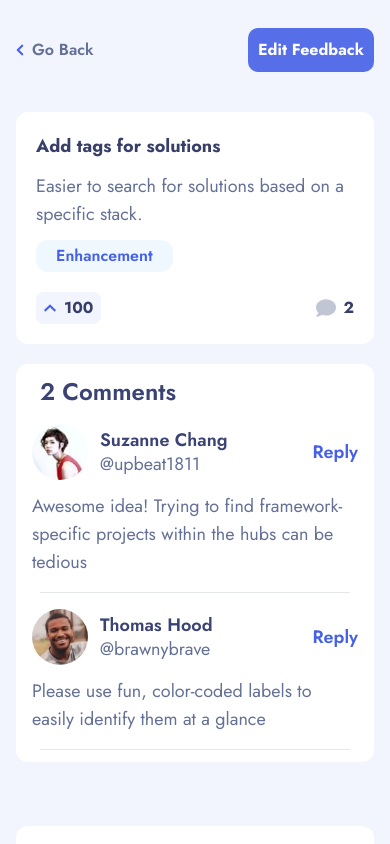
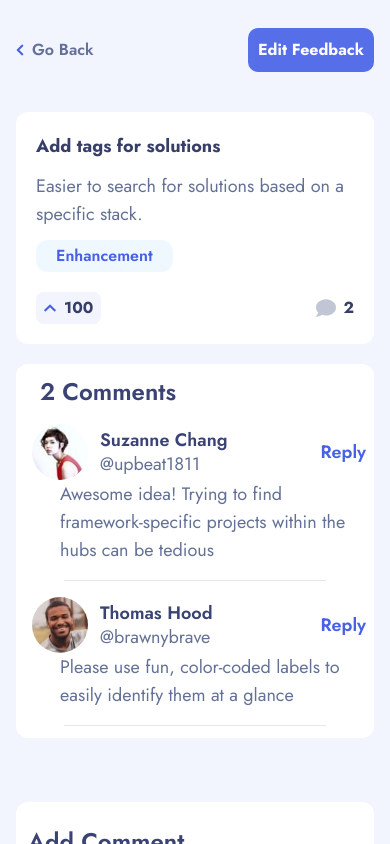
Before and after one commit to Abdul-Raziq1/ProductFeedBack, a React (Vite) app: page / in a window 390 px wide. Both pictures are taken after a click on the element 195 px from the left and 280 px from the top of the page. Shown: the top 844 px of the page. Built offline with nearby package versions, Linux system fonts and the light colour scheme.

Commit message:
Changed the way nested comments were rendered, completed the tablet view for comments screen

```diff
--- a/src/components/Comment.jsx
+++ b/src/components/Comment.jsx
@@ -6,13 +6,14 @@ const Comment = ({ message, isReply = false, replyToUser }) => {
   const [isReplying, setIsReplying] = useState(false);
   const { user, content } = message;
   const { name, username, image } = user;
-  console.log("Message", message);
+
+  console.log(message.user.username, "has", message);
   const replyHandler = () => {
     setIsReplying(!isReplying);
   };
   return (
     <>
-    <div className="py-4 px-2 flex flex-col bg-white">
+      <div className="py-4 pl-2 flex flex-col bg-white">
         <div className="flex items-center justify-between text-lg">
           <div className="flex items-center gap-3 tablet:gap-7">
             <img src={image} className="rounded-full w-14" />
@@ -23,19 +24,54 @@ const Comment = ({ message, isReply = false, replyToUser }) => {
               <span className=" text-darkGrayTheme">@{username}</span>
             </div>
           </div>
-        <button onClick={replyHandler} className="text-blueTheme font-semibold">
+          <button
+            onClick={replyHandler}
+            className="text-blueTheme font-semibold tablet:pr-5"
+          >
             Reply
           </button>
         </div>
-      <span className="tablet:self-end tablet:w-11/12 tablet:pl-6 pt-3 text-lg text-darkGrayTheme">
+        <div
+          className={`tablet:${
+            message?.replies?.length > 0 && "border-l-2 "
+          } ml-7`}
+        >
+          <div>
+            <div className="tablet:ml-14">
+              <span className="pt-3 text-lg text-darkGrayTheme ">
                 <span className="text-purpleTheme font-bold">
-          {isReply && replyToUser !== username ? `@${replyToUser} ` : ""}
+                  {message.replyingTo && replyToUser !== username
+                    ? `@${replyToUser} `
+                    : ""}
                 </span>
-        {content}
+                <span className="">{content}</span>
               </span>
-
             </div>
-      {isReplying && <Reply setIsReplying={setIsReplying} replyingTo={message.user.username} />}
+            <div
+              className={`pl-1 ${
+                isReply === false && message.replies?.length > 0 && "border-l-2"
+              } tablet:border-l-0`}
+            >
+              {isReplying && (
+                <Reply
+                  setIsReplying={setIsReplying}
+                  replyingTo={message.user.username}
+                />
+              )}
+              {message &&
+                message.replies?.length > 0 &&
+                message.replies.map((reply) => {
+                  return (
+                    <div key={reply.id}>
+                      <Comment message={reply} replyToUser={reply.replyingTo} />
+                    </div>
+                  );
+                })}
+            </div>
+          </div>
+        </div>
+      </div>
+      {message.replyingTo === undefined && <hr className="mx-10" />}
     </>
   );
 };
--- a/src/components/DetailedComments.jsx
+++ b/src/components/DetailedComments.jsx
@@ -9,19 +9,6 @@ const DetailedComments = ({ message, suggestionId, setSuggestion }) => {
   return (
     <IdContext.Provider value={{suggestionId, messageId: message.id, replyingTo: message.user.username, setSuggestion}}>
       <Comment message={message} />
-      <div className="">
-        {message.replies?.length !== 0 ? (
-          message.replies?.map((reply) => {
-            return (
-              <div key={reply.id} className="border-l-2 ml-2 tablet:ml-6">
-                <Comment message={reply} isReply={true} replyToUser={reply.replyingTo}/>
-              </div>
-            );
-          })
-        ) : (
-          <hr className="mx-4" />
-        )}
-      </div>
     </IdContext.Provider>
   );
 };
--- a/src/data/data.json
+++ b/src/data/data.json
@@ -44,7 +44,7 @@
       "upvotes": 100,
       "status": "Suggestion",
       "description": "It would help people with light sensitivities and who prefer dark mode.",
-      "numOfComments": 11,
+      "numOfComments": 4,
       "comments": [
         {
           "id": 3,
@@ -86,116 +86,6 @@
               }
             }
           ]
-        },
-        {
-          "id": "3a153a64-11dd-47db-b43c-a6dadf979a93",
-          "content": "Lmao",
-          "user": {
-            "image": "/assets/user-images/image-zena.jpg",
-            "name": "Zena Kelley",
-            "username": "velvetround",
-            "likes": {
-              "2": 2,
-              "6": 6,
-              "11": 11
-            }
-          },
-          "replies": [
-            {
-              "id": "9630aff9-eb11-48c5-aaff-7ebb1175c1c7",
-              "content": "I will delete this as soon as that feature is implemented",
-              "replyingTo": "velvetround",
-              "user": {
-                "image": "/assets/user-images/image-zena.jpg",
-                "name": "Zena Kelley",
-                "username": "velvetround",
-                "likes": {
-                  "2": 2,
-                  "6": 6,
-                  "11": 11,
-                  "803992f3-0d2c-4ce0-9bff-5968d5223c8e": "803992f3-0d2c-4ce0-9bff-5968d5223c8e"
-                }
-              }
-            }
-          ]
-        },
-        {
-          "id": "e88ad0aa-6afa-4b5c-97e1-7fefb6b77219",
-          "content": "Okay I am really sorry about what I said, it's a good idea...not even trolling.",
-          "user": {
-            "image": "/assets/user-images/image-zena.jpg",
-            "name": "Zena Kelley",
-            "username": "velvetround",
-            "likes": {
-              "2": 2,
-              "6": 6,
-              "11": 11
-            }
-          },
-          "replies": []
-        },
-        {
-          "id": "e6f2f005-45ce-41de-97bb-02315f7c0029",
-          "content": "Ah yes, comments added.\nI wonder whether I should add timestamps",
-          "user": {
-            "image": "/assets/user-images/image-zena.jpg",
-            "name": "Zena Kelley",
-            "username": "velvetround",
-            "likes": {
-              "2": 2,
-              "6": 6,
-              "11": 11,
-              "803992f3-0d2c-4ce0-9bff-5968d5223c8e": "803992f3-0d2c-4ce0-9bff-5968d5223c8e"
-            }
-          },
-          "replies": [
-            {
-              "id": "769544a8-bb29-4e2f-981e-73947cdaa2e3",
-              "content": "Replies also implemented. So good.\nMoete kita zo!",
-              "replyingTo": "velvetround",
-              "user": {
-                "image": "/assets/user-images/image-zena.jpg",
-                "name": "Zena Kelley",
-                "username": "velvetround",
-                "likes": {
-                  "2": 2,
-                  "6": 6,
-                  "11": 11,
-                  "803992f3-0d2c-4ce0-9bff-5968d5223c8e": "803992f3-0d2c-4ce0-9bff-5968d5223c8e"
-                }
-              }
-            }
-          ]
-        },
-        {
-          "id": "4a61537f-3bd3-4612-9a37-2170f54ca41d",
-          "content": "Okay folks, implemented the delete functionality. Time to delete",
-          "user": {
-            "image": "/assets/user-images/image-zena.jpg",
-            "name": "Zena Kelley",
-            "username": "velvetround",
-            "likes": {
-              "1": 1,
-              "6": 6,
-              "11": 11
-            }
-          },
-          "replies": []
-        },
-        {
-          "id": "a4f75f30-1eda-44b8-a2b8-e84d3ffbe26b",
-          "content": "Oh wait xDDD,\nI can't delete replies, just feedback. LMAO",
-          "user": {
-            "image": "/assets/user-images/image-zena.jpg",
-            "name": "Zena Kelley",
-            "username": "velvetround",
-            "likes": {
-              "1": 1,
-              "6": 6,
-              "11": 11
-            }
-          },
-          "replies": []
         }
       ]
     },
--- a/src/screens/Comments.jsx
+++ b/src/screens/Comments.jsx
@@ -75,7 +75,7 @@ const Comments = () => {
     }
   };
   return (
-    <div className="tablet:px-10 tablet:py-16 min-h-screen py-7 px-4 bg-grayTheme flex flex-col gap-10 select-none">
+    <div className="tablet:px-5 tablet:py-16 min-h-screen py-7 px-4 bg-grayTheme flex flex-col gap-10 select-none">
       <div className="flex justify-between">
         <div onClick={backClickHandler} className="flex gap-2 items-center">
           <FaChevronLeft className="w-2 text-blueTheme" />
@@ -106,7 +106,7 @@ const Comments = () => {
             })}
         </div>
       </div>
-      <div className="mt-6 py-6 px-3 bg-white rounded-xl">
+      <div className="mt-6 py-6 px-3 bg-white rounded-xl tablet:p-7">
         <form className="flex flex-col gap-4">
           <h2 className=" text-2xl font-semibold text-lighterBlueBlackTheme">
             Add Comment
```
Lines whose indentation alone changed are shown as unchanged.
